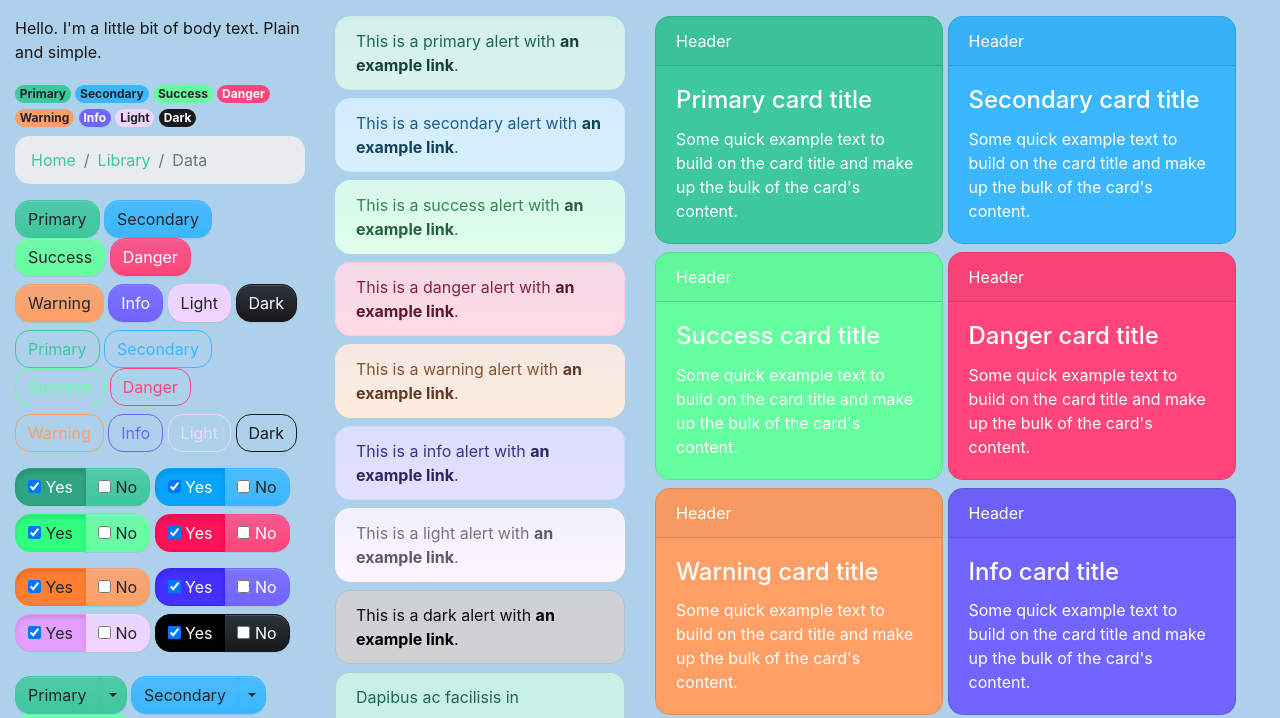
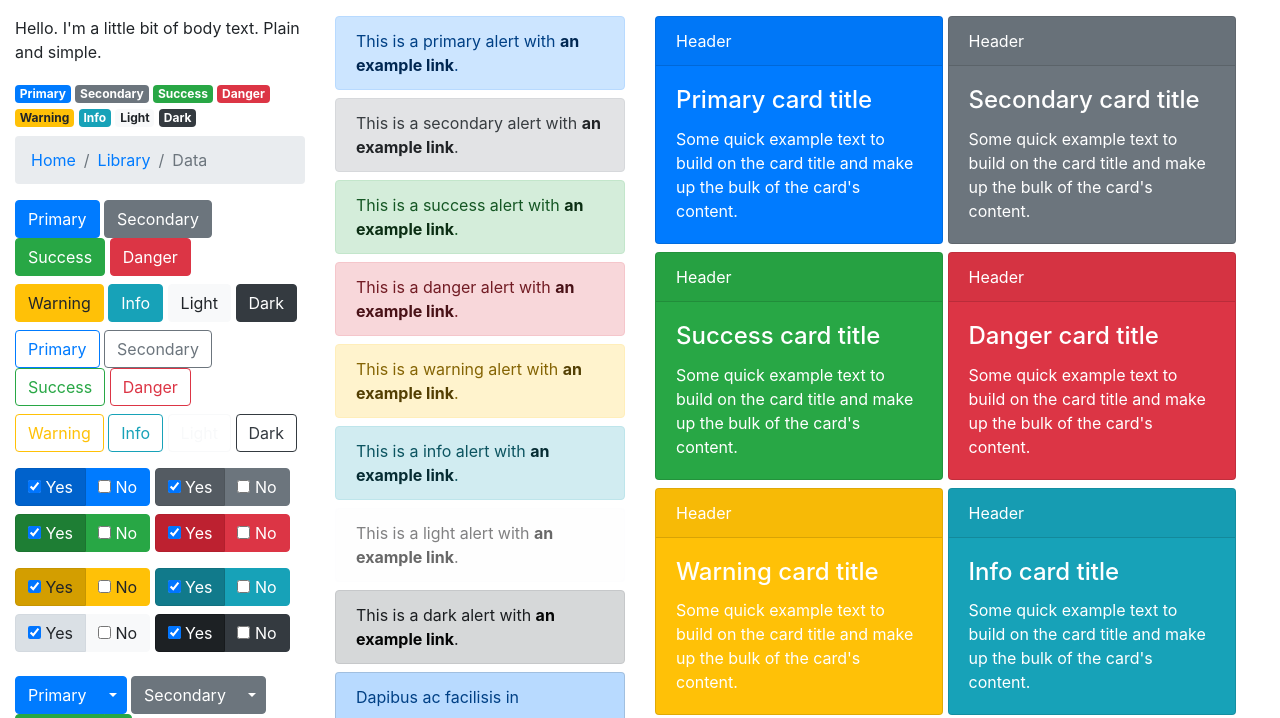
Before and after one commit to HackerThemes/theme-kit, a website: page index.html in a window 1280 px wide. Shown: the part 56-774 px from the top of the page. Drawn offline with nearby package versions, Linux system fonts and the light colour scheme; files that its build step writes are made by us from their sources.

Commit message:
Commented variables and added package lock file

```diff
--- a/scss/_custom-variables.scss
+++ b/scss/_custom-variables.scss
@@ -5,25 +5,25 @@
 // Some example variables that you can uncomment:
 
 // Enabling shadows and gradients
-$enable-shadows: true;
-$enable-gradients: true;
+//$enable-shadows: true;
+//$enable-gradients: true;
 
 // Changing the body background and text
-$body-bg: #add1eb;
-$body-color: #151417;
+//$body-bg: #add1eb;
+//$body-color: #151417;
 
 // Changing the border radius of buttons
-$border-radius: 15px;
+//$border-radius: 15px;
 
 // Changing the primary color
-$primary: #3ec89d;
-$secondary: #3ab7ff;
-$success: #65ff9f;
-$info: #7164ff;
-$warning: #ff9f65;
-$danger: #ff457b;
-$light: #f2d4ff;
-$dark: #18181d;
+//$primary: #3ec89d;
+//$secondary: #3ab7ff;
+//$success: #65ff9f;
+//$info: #7164ff;
+//$warning: #ff9f65;
+//$danger: #ff457b;
+//$light: #f2d4ff;
+//$dark: #18181d;
 
 
 // Adding (!) an additional theme color (ex. classes btn-cool, bg-cool)
```
Also changed, not shown: 1 other file.
